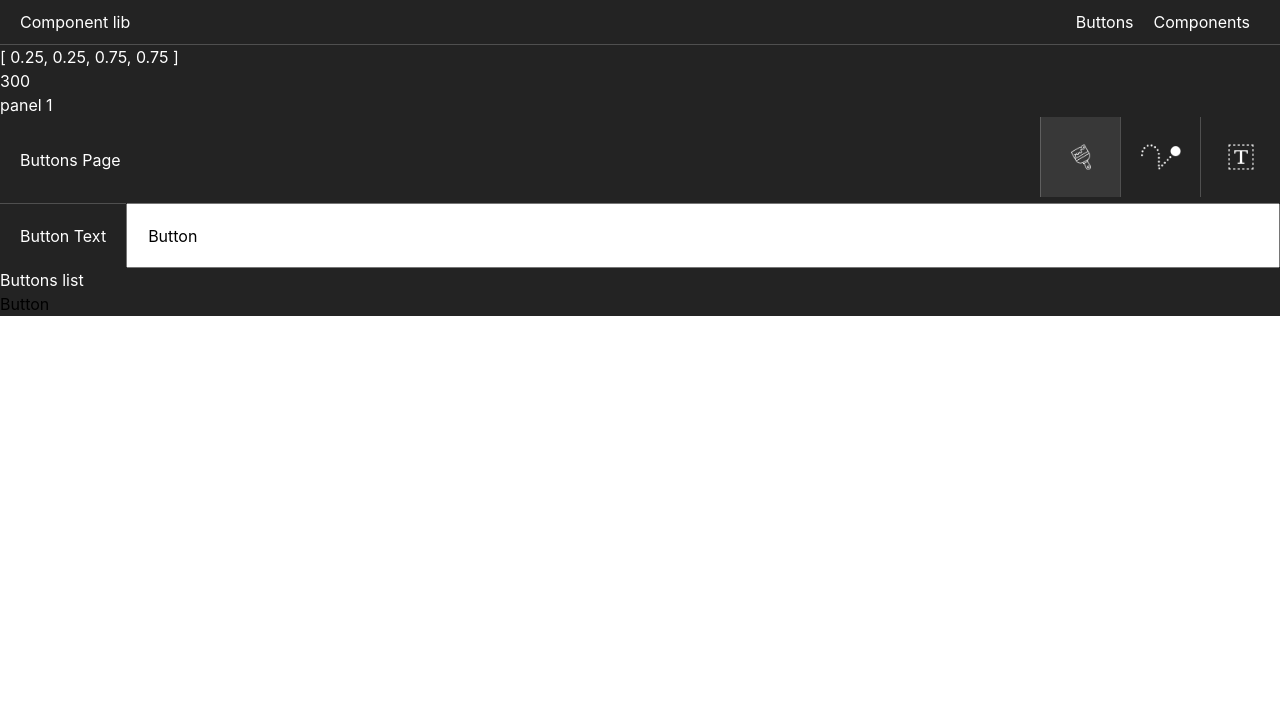
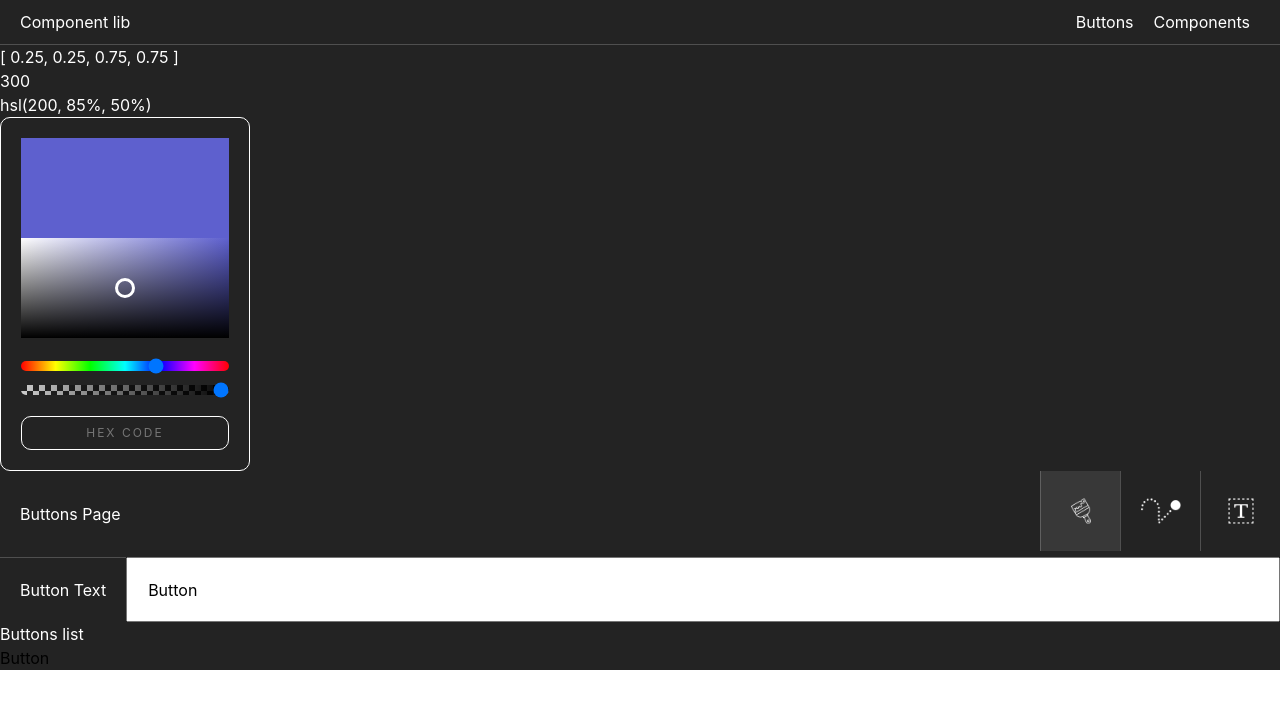
Before and after one commit to chris2733/complibrary, a Vue app in the folder componentlib/: page / in a window 1280 px wide. Both pictures are taken after a click on the button 1080 px from the left and 133 px from the top of the page. Shown: the top 708 px of the page. Built offline with nearby package versions, Linux system fonts and the light colour scheme.

Commit message:
Making colour picker component

```diff
--- a/componentlib/src/components/ButtonsPage.vue
+++ b/componentlib/src/components/ButtonsPage.vue
@@ -2,12 +2,18 @@
 	<div class="buttonshead">
 		<p class="whitetext">{{ bezier.bezierVal }}</p>
 		<p class="whitetext">{{ bezier.speed }}</p>
+        <p class="whitetext">{{ currentColour }}</p>
 		<section class="buttonshead-panels">
 			<div class="buttonshead-panels-panel" v-if="showPanel == 'panel1'">
-                panel 1
+				<colour-picker
+					@pass-colour-values="updateColour"
+				></colour-picker>
 			</div>
 			<div class="buttonshead-panels-panel" v-if="showPanel == 'panel2'">
-                <bezier-gen @pass-bezier-values="updateBezier" :bezier-live-vals="bezier"></bezier-gen>
+				<bezier-gen
+					@pass-bezier-values="updateBezier"
+					:bezier-live-vals="bezier"
+				></bezier-gen>
 			</div>
 			<div class="buttonshead-panels-panel" v-if="showPanel == 'panel3'">
 				panel 3
@@ -47,20 +53,23 @@
 <script>
 import buttonsList from "./Buttons.vue";
 import bezierGenerator from "./BezierGenerator.vue";
+import colourPicker from "./ColourPicker.vue";
 
 export default {
 	components: {
 		"buttons-list": buttonsList,
-        'bezier-gen': bezierGenerator,
+		"bezier-gen": bezierGenerator,
+		"colour-picker": colourPicker,
 	},
 	data() {
 		return {
 			buttonFillText: "Button",
 			showPanel: null,
 			bezier: {
-                bezierVal: [0.25,0.25,0.75,0.75],
+				bezierVal: [0.25, 0.25, 0.75, 0.75],
 				speed: 300,
-            }
+			},
+			currentColour: "hsl(200, 85%, 50%)",
 		};
 	},
 	methods: {
@@ -73,12 +82,15 @@ export default {
 		},
 		updateBezier(newvals) {
 			const newarr = [];
-            newvals.bezier.forEach(el => {
+			newvals.bezier.forEach((el) => {
 				newarr.push(parseFloat(el));
 			});
 			this.bezier.bezierVal = newarr;
 			this.bezier.speed = parseInt(newvals.transition);
-        }
+		},
+		updateColour(colourval) {
+			this.currentColour = colourval;
+		},
 	},
 };
 </script>
--- /dev/null
+++ b/componentlib/src/components/ColourPicker.vue
@@ -0,0 +1,381 @@
+<template>
+	<section class="colourpicker" :style="cssVars">
+		<div class="colourpicker-demo"></div>
+		<div
+			class="colourpicker-swatch"
+			:style="currentSwatch"
+			@mousedown="swatchActive"
+			@mousemove="moveColourSwatch"
+			@mouseleave="leaveSwatch"
+			@mouseup="leaveSwatch"
+			id="swatchPickerWrap"
+		></div>
+		<div class="colourpicker-draggers">
+			<div class="colourpicker-draggers-colour">
+				<input
+					type="range"
+					min="0"
+					max="360"
+					:value="currentColourValues[0]"
+					@input="hueChange"
+				/>
+			</div>
+			<div class="colourpicker-draggers-opacity">
+				<input
+					type="range"
+					min="0"
+					max="255"
+					:value="currentColourValues[3]"
+					@input="opacityChange"
+				/>
+			</div>
+		</div>
+		<div class="colourpicker-customhex">
+			<input type="text" placeholder="HEX CODE" maxlength="6" @focusout="checkCustomHex" :class="{ error: customHexError }"/>
+		</div>
+	</section>
+</template>
+
+<script>
+export default {
+	emits: {
+		"pass-colour-values": function(vals) {
+			if (vals) {
+				return true;
+			} else {
+				console.log("no colour vals passed");
+				return false;
+			}
+		},
+	},
+	data() {
+		return {
+			// had to use HSV from the user, convert to rgb, then to hex to be consistent
+			currentColourValues: [239, 54, 81, 255],
+			currentColour: "#5e60ce",
+			swatchWidth: 0,
+			swatchHeight: 0,
+			swatchPosition: {
+				x: "50%",
+				y: "50%",
+			},
+			theme: {
+				border: "#fff",
+			},
+			swatchPickActive: false,
+            customHexError: false,
+		};
+	},
+	computed: {
+		cssVars() {
+			return {
+				"--current-colour": this.currentColour,
+				"--borders": this.theme.border,
+				"--swatchx": this.swatchPosition.x,
+				"--swatchy": this.swatchPosition.y,
+			};
+		},
+		currentSwatch() {
+			return {
+				background:
+					"linear-gradient(to bottom, transparent 0%, #000 100%), linear-gradient(to right, #fff 0%, " +
+					this.currentColour +
+					" 100%)",
+			};
+		},
+		moveSwatchPicker() {
+			// console.log(this.swatchPosition.x);
+			return {
+				// bottom: this.swatchPosition.y,
+				left: this.swatchPosition.x,
+			};
+		},
+	},
+	mounted() {
+		this.setSwatchWidth();
+	},
+	methods: {
+		setSwatchWidth() {
+			const swatchEl = document.querySelector("#swatchPickerWrap");
+			if (swatchEl) {
+				this.swatchWidth = document.querySelector(
+					"#swatchPickerWrap"
+				).offsetWidth;
+				this.swatchHeight = document.querySelector(
+					"#swatchPickerWrap"
+				).offsetHeight;
+			}
+		},
+		opacityChange() {
+			this.currentColourValues[3] = Number(event.target.value);
+			this.colourChange();
+		},
+		hueChange() {
+			this.currentColourValues[0] = event.target.value;
+			this.colourChange();
+		},
+		colourChange() {
+			const rgbval = this.HSVtoRGB(
+                this.currentColourValues[0],
+                this.currentColourValues[1],
+                this.currentColourValues[2]
+            );
+            this.RGBAtoAHEX(rgbval);
+			this.$emit("pass-colour-values", this.currentColour);
+		},
+		RGBAtoAHEX(rgbval) {
+            let hexval = '';
+            rgbval.forEach(rgbval => {
+                let hex = rgbval.toString(16);
+                hexval = hexval + (hex.length == 1 ? "0" + hex : hex).toString();
+            });
+            // add opacity here, after hsv to rgb calc
+            hexval += this.currentColourValues[3].toString(16);
+            this.currentColour = '#' + hexval;
+		},
+		swatchActive() {
+			this.swatchPickActive = true;
+		},
+		moveColourSwatch(e) {
+			if (this.swatchPickActive === true) {
+				const offsetX = e.offsetX;
+				const offsetY = e.offsetY;
+				const pickerX = (offsetX / this.swatchWidth) * 100;
+				const pickerY =
+					((offsetY / this.swatchHeight) * 100 - 100) * -1;
+				this.swatchPosition.x = pickerX + "%";
+				this.swatchPosition.y = pickerY + "%";
+				this.currentColourValues[1] = pickerX;
+				this.currentColourValues[2] = pickerY;
+                this.colourChange();
+
+			}
+		},
+		leaveSwatch() {
+			this.swatchPickActive = false;
+		},
+		HSVtoRGB(h, s, v) {
+			var r, g, b;
+			var i;
+			var f, p, q, t;
+
+			// Make sure our arguments stay in-range
+			h = Math.max(0, Math.min(360, h));
+			s = Math.max(0, Math.min(100, s));
+			v = Math.max(0, Math.min(100, v));
+
+			// We accept saturation and value arguments from 0 to 100 because that's
+			// how Photoshop represents those values. Internally, however, the
+			// saturation and value are calculated from a range of 0 to 1. We make
+			// That conversion here.
+			s /= 100;
+			v /= 100;
+
+			if (s == 0) {
+				// Achromatic (grey)
+				r = g = b = v;
+				return [
+					Math.round(r * 255),
+					Math.round(g * 255),
+					Math.round(b * 255),
+				];
+			}
+
+			h /= 60; // sector 0 to 5
+			i = Math.floor(h);
+			f = h - i; // factorial part of h
+			p = v * (1 - s);
+			q = v * (1 - s * f);
+			t = v * (1 - s * (1 - f));
+
+			switch (i) {
+				case 0:
+					r = v;
+					g = t;
+					b = p;
+					break;
+
+				case 1:
+					r = q;
+					g = v;
+					b = p;
+					break;
+
+				case 2:
+					r = p;
+					g = v;
+					b = t;
+					break;
+
+				case 3:
+					r = p;
+					g = q;
+					b = v;
+					break;
+
+				case 4:
+					r = t;
+					g = p;
+					b = v;
+					break;
+
+				default:
+					// case 5:
+					r = v;
+					g = p;
+					b = q;
+			}
+
+			return [
+				Math.round(r * 255),
+				Math.round(g * 255),
+				Math.round(b * 255),
+			];
+		},
+        checkCustomHex() {
+            let regex = /^(?:[0-9a-fA-F]{3}){1,2}$/g;
+            let regtest = regex.test(event.target.value);
+            if (regtest !== true && event.target.value.length !== 0) {
+                this.customHexError = true;
+            } else {
+                this.customHexError = false;
+            }
+            console.log(this.customHexError);
+        },
+	},
+};
+</script>
+
+<!-- Add "scoped" attribute to limit CSS to this component only -->
+<style scoped lang="scss">
+.colourpicker {
+	border: 1px solid var(--borders);
+	border-radius: 10px;
+	padding: 20px;
+	width: 250px;
+	&-demo {
+		height: 100px;
+		background: var(--current-colour);
+	}
+	&-swatch {
+		position: relative;
+		width: 100%;
+		height: 100px;
+		margin: 0 0 15px 0;
+		background: linear-gradient(to bottom, transparent 0%, #000 100%),
+			linear-gradient(to right, #fff 0%, rgb(39, 199, 18) 100%);
+		&::before {
+			content: "";
+			height: 20px;
+			width: 20px;
+			position: absolute;
+			bottom: var(--swatchy);
+			left: var(--swatchx);
+			z-index: 1;
+			border: 3px solid #fff;
+			border-radius: 50%;
+			transform: translate(-50%, 50%);
+		}
+	}
+	&-draggers {
+		width: 100%;
+		margin: 0 0 15px 0;
+		&-colour input,
+		&-opacity input {
+			width: 100%;
+			-webkit-appearance: none;
+			height: 10px;
+			border-radius: 5px;
+			&::-webkit-slider-thumb,
+			&::-moz-range-thumb {
+				-webkit-appearance: none;
+				appearance: none;
+				width: 45px;
+				height: 45px;
+				border: 2px solid #fff;
+				cursor: pointer;
+			}
+		}
+		&-colour input {
+			background: linear-gradient(
+				to right,
+				hsl(0, 100%, 50%),
+				hsl(60, 100%, 50%),
+				hsl(120, 100%, 50%),
+				hsl(180, 100%, 50%),
+				hsl(240, 100%, 50%),
+				hsl(300, 100%, 50%),
+				hsl(360, 100%, 50%)
+			);
+		}
+		&-opacity {
+			position: relative;
+			z-index: 1;
+			&::before {
+				content: "";
+				position: absolute;
+				top: 55%;
+				left: 0;
+				height: 10px;
+				width: 100%;
+				background-image: linear-gradient(
+						45deg,
+						#ccc 25%,
+						transparent 25%
+					),
+					linear-gradient(-45deg, #ccc 25%, transparent 25%),
+					linear-gradient(45deg, transparent 75%, #ccc 75%),
+					linear-gradient(-45deg, transparent 75%, #ccc 75%);
+				background-size: 12px 12px;
+				background-position: 0 0, 0 6px, 6px -6px, -6px 0px;
+				z-index: -1;
+				border-radius: 5px;
+				transform: translateY(-50%);
+			}
+			input {
+				background: linear-gradient(
+					to right,
+					transparent 0%,
+					#000 100%
+				);
+			}
+		}
+	}
+	&-customhex {
+		input {
+			width: 100%;
+			background: none;
+			outline: none;
+			box-shadow: none;
+			border: 1px solid var(--borders);
+			text-align: center;
+			font-size: 12px;
+			letter-spacing: 2px;
+			color: #fff;
+			border-radius: 10px;
+			padding: 7px 0;
+            transition: all 0.1s ease;
+			$placeholdercolour: #fff;
+			&::-webkit-input-placeholder {
+				/* Chrome/Opera/Safari */
+				color: placeholdercolour;
+			}
+			&::-moz-placeholder {
+				/* Firefox 19+ */
+				color: placeholdercolour;
+			}
+			&:-ms-input-placeholder {
+				/* IE 10+ */
+				color: placeholdercolour;
+			}
+			&:-moz-placeholder {
+				/* Firefox 18- */
+				color: placeholdercolour;
+			}
+            &.error {
+                border: 1px solid red;
+            }
+		}
+	}
+}
+</style>
```
Lines whose indentation alone changed are shown as unchanged.
